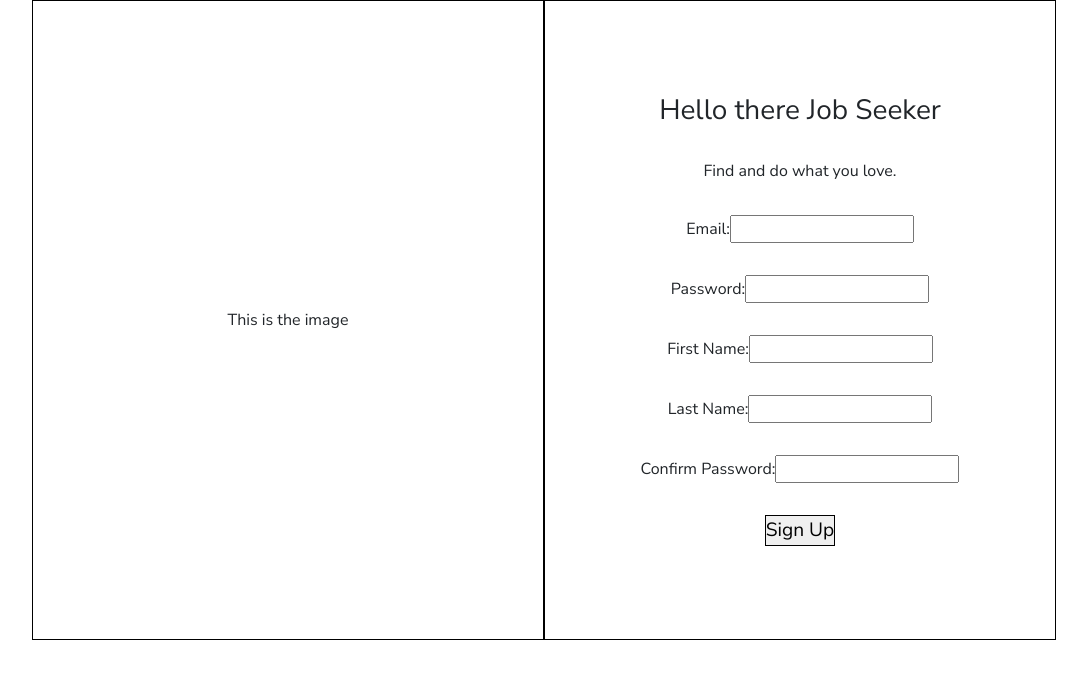
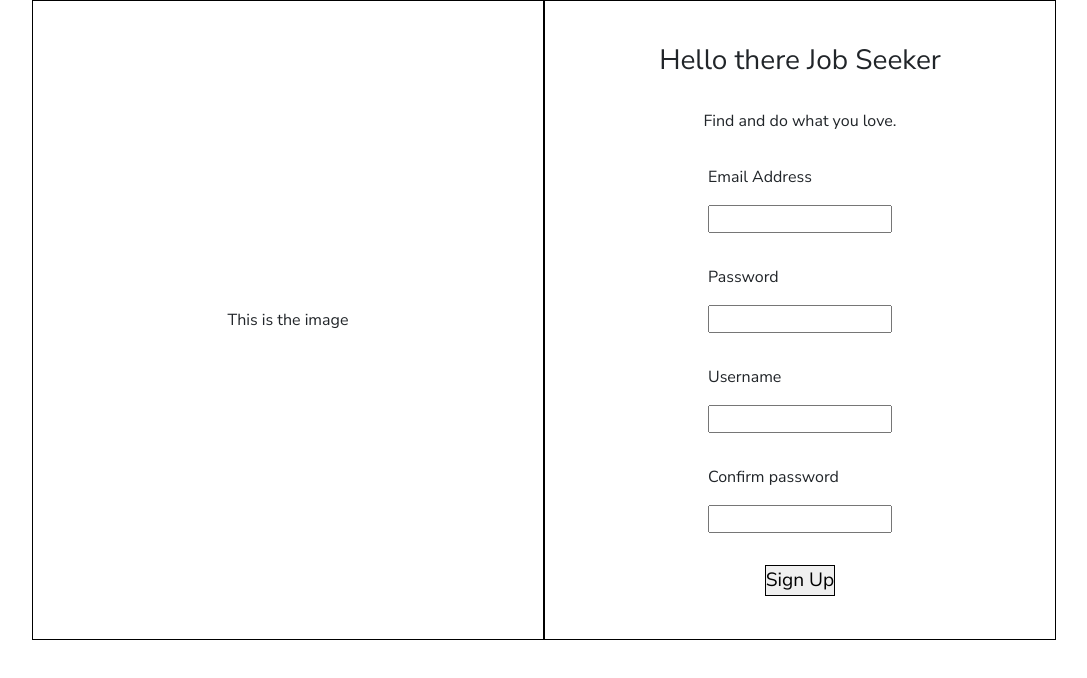
Before and after one commit to MokuaEnock/mboka, a React (Vite) app: page /auth/finder in a window 1280 px wide. Shown: the top 678 px of the page, without its empty margins (96-1183 px from the left). Built offline with nearby package versions, Linux system fonts and the light colour scheme; a small style sheet from the web is missing.

Commit message:
update the auth from inputs

```diff
--- a/src/Pages/auth/signup.jsx
+++ b/src/Pages/auth/signup.jsx
@@ -34,8 +34,8 @@ export default function FinderSignup() {
         <div>
           <h3>Hello there Job Seeker</h3>
           <p>Find and do what you love.</p>
-          <label>
-            Email:
+          <label className="auth-form-input">
+            <p>Email Address</p>
             <input
               type="email"
               value={email}
@@ -43,8 +43,9 @@ export default function FinderSignup() {
               // required
             />
           </label>
-          <label>
-            Password:
+
+          <label className="auth-form-input">
+            <p>Password</p>
             <input
               type="password"
               value={password}
@@ -52,17 +53,9 @@ export default function FinderSignup() {
               // required
             />
           </label>
-          <label>
-            First Name:
-            <input
-              type="text"
-              value={firstName}
-              onChange={(event) => setFirstName(event.target.value)}
-              // required
-            />
-          </label>
-          <label>
-            Last Name:
+
+          <label className="auth-form-input">
+            <p>Username</p>
             <input
               type="text"
               value={lastName}
@@ -70,8 +63,9 @@ export default function FinderSignup() {
               // required
             />
           </label>
-          <label>
-            Confirm Password:
+
+          <label className="auth-form-input">
+            <p>Confirm password</p>
             <input
               type="password"
               value={passwordConfirmation}
@@ -79,7 +73,12 @@ export default function FinderSignup() {
               // required
             />
           </label>
-          <button type="submit" onClick={handleNavigate}>
+
+          <button
+            type="submit"
+            onClick={handleNavigate}
+            className="auth-form-button"
+          >
             Sign Up
           </button>
         </div>
```
